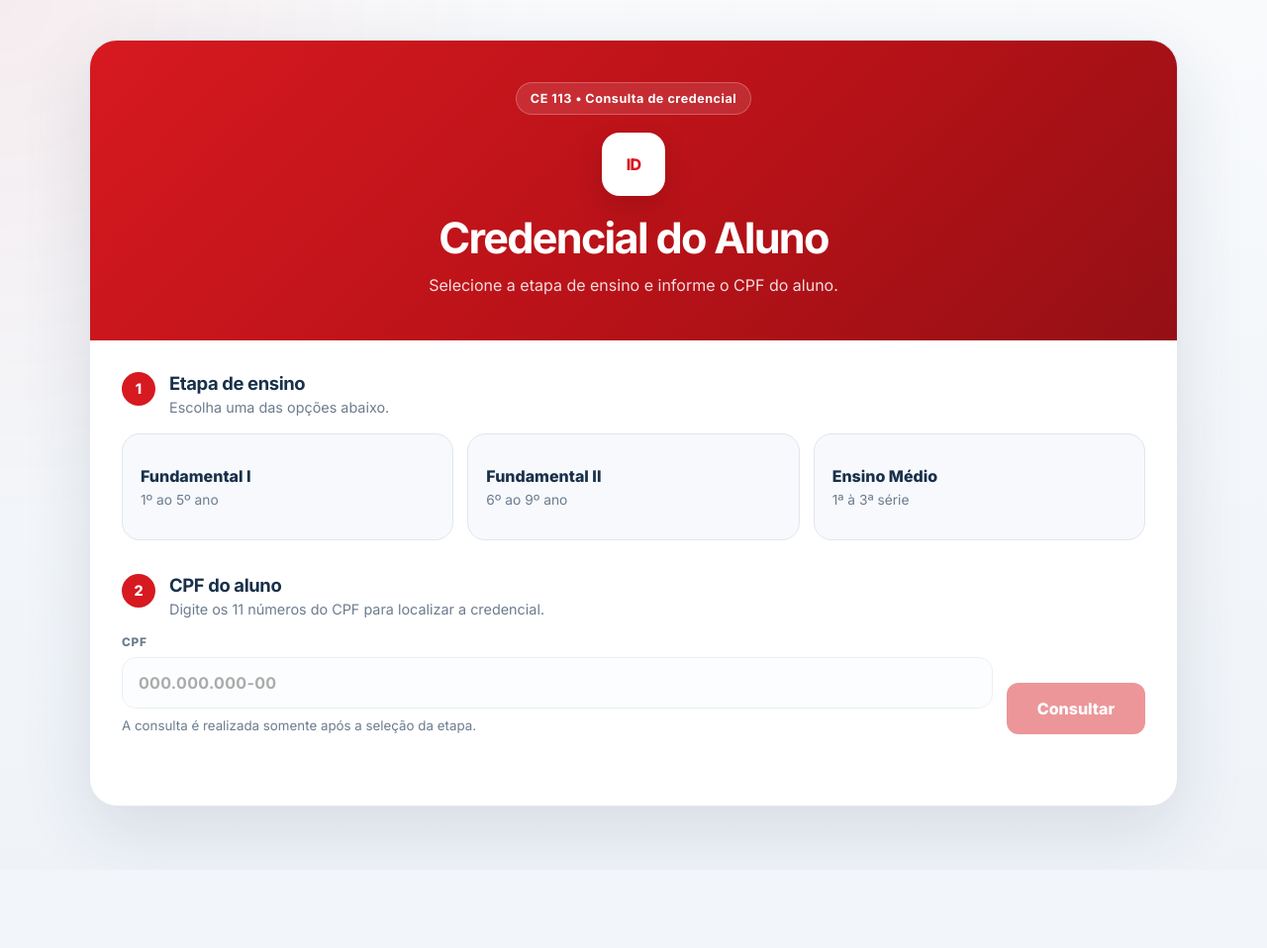
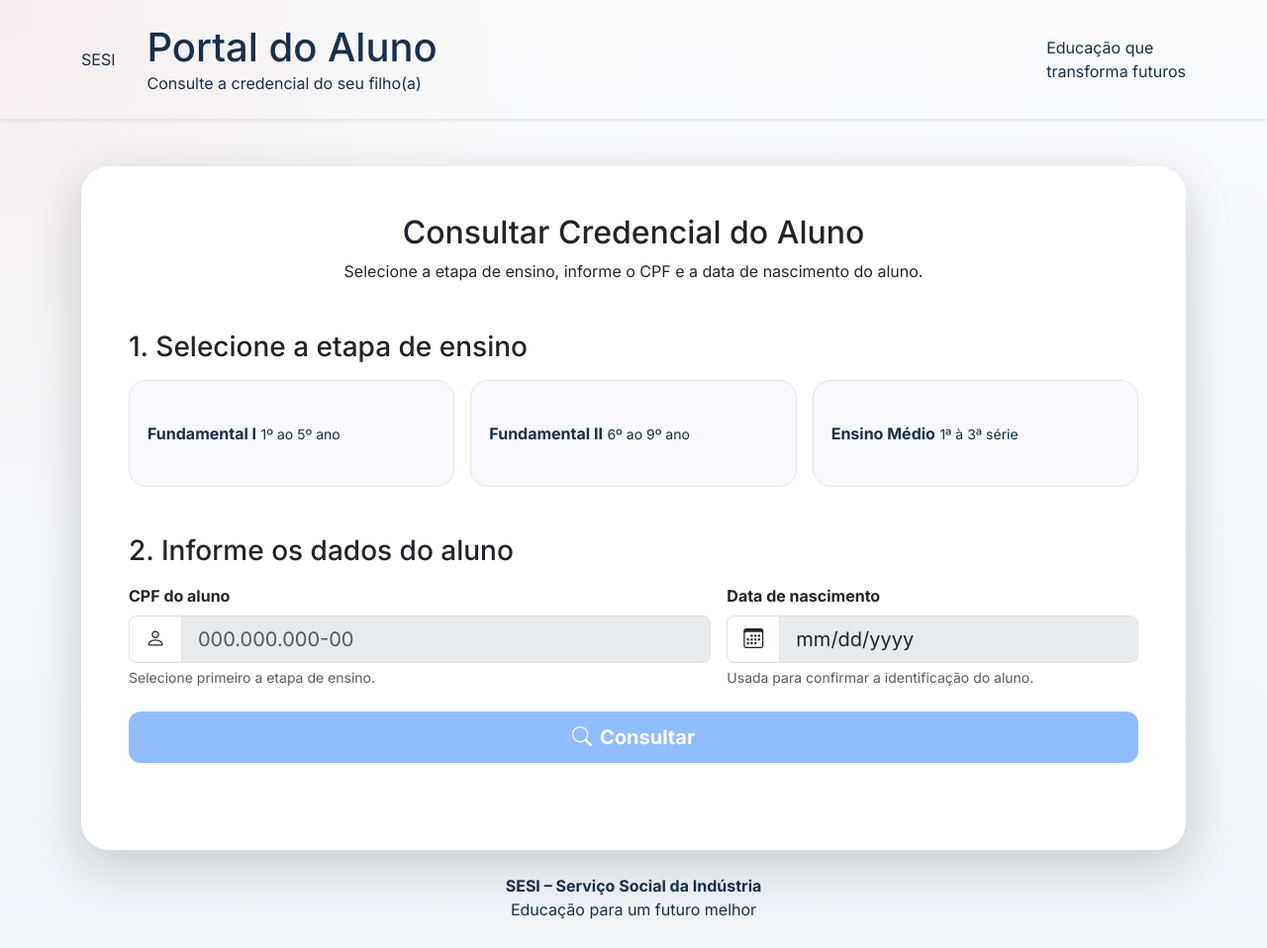
Before and after one commit to f14ricardo/credencialalunos, a plain HTML site: page index.html in a window 1280 px wide. Shown: the whole page at 99% size. Before the commit the page ends 879 px from the top, so only its background shows below. Drawn offline with nearby package versions, Linux system fonts and the light colour scheme.

Commit message:
Refaz layout em Bootstrap e adiciona data de nascimento

```diff
--- a/index.html
+++ b/index.html
@@ -5,59 +5,86 @@
   <meta name="viewport" content="width=device-width, initial-scale=1.0">
   <meta name="robots" content="noindex, nofollow, noarchive">
   <meta name="referrer" content="no-referrer">
-  <title>Credencial do Aluno</title>
+  <title>Portal do Aluno | Credencial</title>
+
   <link rel="preconnect" href="https://fonts.googleapis.com">
   <link rel="preconnect" href="https://fonts.gstatic.com" crossorigin>
   <link href="https://fonts.googleapis.com/css2?family=Inter:wght@400;500;600;700;800&display=swap" rel="stylesheet">
+  <link href="https://cdn.jsdelivr.net/npm/bootstrap@5.3.3/dist/css/bootstrap.min.css" rel="stylesheet">
+  <link href="https://cdn.jsdelivr.net/npm/bootstrap-icons@1.11.3/font/bootstrap-icons.min.css" rel="stylesheet">
   <link rel="stylesheet" href="styles.css">
 </head>
 <body>
-  <main class="page-shell">
-    <section class="portal-card" aria-labelledby="tituloPortal">
-      <header class="hero">
-        <div class="hero-badge">CE 113 • Consulta de credencial</div>
-        <div class="hero-icon" aria-hidden="true">ID</div>
-        <h1 id="tituloPortal">Credencial do Aluno</h1>
-        <p>Selecione a etapa de ensino e informe o CPF do aluno.</p>
+  <header class="topbar shadow-sm">
+    <div class="container py-3 py-lg-4 d-flex align-items-center justify-content-between gap-3">
+      <div class="d-flex align-items-center gap-3">
+        <div class="brand-sesi">SESI</div>
+        <div class="brand-divider d-none d-sm-block"></div>
+        <div>
+          <h1 class="brand-title mb-0">Portal do Aluno</h1>
+          <p class="brand-subtitle mb-0 d-none d-sm-block">Consulte a credencial do seu filho(a)</p>
+        </div>
+      </div>
+      <div class="topbar-message d-none d-lg-flex align-items-center gap-3">
+        <span class="topbar-line"></span>
+        <span>Educação que<br>transforma futuros</span>
+      </div>
+    </div>
   </header>
 
-      <section class="form-section" aria-label="Consulta da credencial">
-        <div class="step-heading">
-          <span class="step-number">1</span>
-          <div>
-            <h2>Etapa de ensino</h2>
-            <p>Escolha uma das opções abaixo.</p>
+  <main class="container py-4 py-lg-5">
+    <section class="card portal-card border-0 shadow-lg mx-auto">
+      <div class="card-body p-4 p-lg-5">
+        <div class="text-center mb-4 mb-lg-5">
+          <h2 class="display-title mb-2">Consultar Credencial do Aluno</h2>
+          <p class="lead-copy mb-0">Selecione a etapa de ensino, informe o CPF e a data de nascimento do aluno.</p>
+        </div>
+
+        <section aria-labelledby="etapaTitulo" class="mb-4">
+          <h3 id="etapaTitulo" class="section-title mb-3">1. Selecione a etapa de ensino</h3>
+
+          <div class="row g-3" role="radiogroup" aria-label="Etapa de ensino">
+            <div class="col-12 col-md-4">
+              <button class="stage-card w-100 h-100" type="button" data-stage="fundamental1" aria-pressed="false">
+                <span class="radio-indicator" aria-hidden="true"></span>
+                <span>
+                  <strong>Fundamental I</strong>
+                  <small>1º ao 5º ano</small>
+                </span>
+              </button>
+            </div>
+            <div class="col-12 col-md-4">
+              <button class="stage-card w-100 h-100" type="button" data-stage="fundamental2" aria-pressed="false">
+                <span class="radio-indicator" aria-hidden="true"></span>
+                <span>
+                  <strong>Fundamental II</strong>
+                  <small>6º ao 9º ano</small>
+                </span>
+              </button>
+            </div>
+            <div class="col-12 col-md-4">
+              <button class="stage-card w-100 h-100" type="button" data-stage="medio" aria-pressed="false">
+                <span class="radio-indicator" aria-hidden="true"></span>
+                <span>
+                  <strong>Ensino Médio</strong>
+                  <small>1ª à 3ª série</small>
+                </span>
+              </button>
             </div>
           </div>
+        </section>
 
-        <div class="stage-grid" role="radiogroup" aria-label="Etapa de ensino">
-          <button class="stage-card" type="button" data-stage="fundamental1" aria-pressed="false">
-            <span class="stage-title">Fundamental I</span>
-            <span class="stage-subtitle">1º ao 5º ano</span>
-          </button>
-          <button class="stage-card" type="button" data-stage="fundamental2" aria-pressed="false">
-            <span class="stage-title">Fundamental II</span>
-            <span class="stage-subtitle">6º ao 9º ano</span>
-          </button>
-          <button class="stage-card" type="button" data-stage="medio" aria-pressed="false">
-            <span class="stage-title">Ensino Médio</span>
-            <span class="stage-subtitle">1ª à 3ª série</span>
-          </button>
-        </div>
+        <section aria-labelledby="dadosTitulo" class="mt-4 mt-lg-5">
+          <h3 id="dadosTitulo" class="section-title mb-3">2. Informe os dados do aluno</h3>
 
-        <div class="step-heading cpf-step">
-          <span class="step-number">2</span>
-          <div>
-            <h2>CPF do aluno</h2>
-            <p>Digite os 11 números do CPF para localizar a credencial.</p>
-          </div>
-        </div>
-
-        <div class="cpf-row">
-          <div class="input-wrap">
-            <label for="cpfInput">CPF</label>
+          <div class="row g-3">
+            <div class="col-12 col-lg-7">
+              <label for="cpfInput" class="form-label fw-bold">CPF do aluno</label>
+              <div class="input-group input-group-lg">
+                <span class="input-group-text bg-white"><i class="bi bi-person"></i></span>
                 <input
                   id="cpfInput"
+                  class="form-control"
                   type="text"
                   inputmode="numeric"
                   autocomplete="off"
@@ -66,64 +93,94 @@
                   aria-describedby="cpfHelp"
                   disabled
                 >
-            <small id="cpfHelp">A consulta é realizada somente após a seleção da etapa.</small>
               </div>
-          <button id="btnConsultar" class="btn-primary" type="button" disabled>Consultar</button>
+              <div id="cpfHelp" class="form-text">Selecione primeiro a etapa de ensino.</div>
             </div>
 
-        <div id="status" class="status" role="status" aria-live="polite"></div>
+            <div class="col-12 col-lg-5">
+              <label for="nascimentoInput" class="form-label fw-bold">Data de nascimento</label>
+              <div class="input-group input-group-lg">
+                <span class="input-group-text bg-white"><i class="bi bi-calendar3"></i></span>
+                <input
+                  id="nascimentoInput"
+                  class="form-control"
+                  type="date"
+                  autocomplete="bday"
+                  disabled
+                >
+              </div>
+              <div class="form-text">Usada para confirmar a identificação do aluno.</div>
+            </div>
+          </div>
+
+          <button id="btnConsultar" class="btn btn-primary btn-lg w-100 mt-4 fw-bold" type="button" disabled>
+            <i class="bi bi-search me-2"></i>Consultar
+          </button>
+
+          <div id="status" class="status mt-3" role="status" aria-live="polite"></div>
         </section>
 
-      <section id="resultSection" class="result-section" hidden aria-labelledby="resultadoTitulo">
-        <div class="result-header">
+        <section id="resultSection" class="result-panel mt-4" hidden aria-labelledby="resultadoTitulo">
+          <div class="alert alert-success border-0 d-flex align-items-center gap-3 mb-0 result-success" role="alert">
+            <span class="success-icon"><i class="bi bi-check-lg"></i></span>
             <div>
-            <span class="result-kicker">Credencial localizada</span>
-            <h2 id="resultadoTitulo">Dados do aluno</h2>
+              <h3 id="resultadoTitulo" class="h5 fw-bold mb-1">Aluno encontrado!</h3>
+              <p class="mb-0">Confira abaixo as informações da credencial.</p>
             </div>
-          <button id="btnNovaConsulta" class="btn-secondary" type="button">Nova consulta</button>
           </div>
 
-        <div class="student-name-block">
-          <span class="label">Nome do aluno</span>
+          <div class="credential-table bg-white border rounded-4 overflow-hidden">
+            <div class="credential-row">
+              <span>RM</span>
+              <strong id="outRm">—</strong>
+            </div>
+            <div class="credential-row">
+              <span>Nome do Aluno</span>
               <strong id="outNome">—</strong>
-          <span id="outSalaBadge" class="room-badge">—</span>
+            </div>
+            <div class="credential-row">
+              <span>Data Nasc.</span>
+              <strong id="outNascimento">—</strong>
+            </div>
+            <div class="credential-row">
+              <span>Sala</span>
+              <strong><span id="outSalaBadge" class="badge room-badge">—</span><span id="outSala" class="visually-hidden">—</span></strong>
+            </div>
+            <div class="credential-row">
+              <span>Senha</span>
+              <div class="d-flex align-items-center justify-content-between gap-3 flex-wrap">
+                <strong id="outSenha">••••••••</strong>
+                <button id="btnSenha" class="btn btn-outline-secondary btn-sm" type="button">
+                  <i class="bi bi-eye me-1"></i><span>Mostrar</span>
+                </button>
+              </div>
+            </div>
+            <div class="credential-row">
+              <span>CPF</span>
+              <strong id="outCpf">—</strong>
+            </div>
+            <div class="credential-row border-bottom-0">
+              <span>E-mail</span>
+              <strong id="outEmail" class="text-break">—</strong>
+            </div>
           </div>
 
-        <div class="data-grid">
-          <article class="data-item">
-            <span class="label">RM</span>
-            <strong id="outRm">—</strong>
-          </article>
-          <article class="data-item">
-            <span class="label">Data Nasc.</span>
-            <strong id="outNascimento">—</strong>
-          </article>
-          <article class="data-item">
-            <span class="label">Sala</span>
-            <strong id="outSala">—</strong>
-          </article>
-          <article class="data-item sensitive-item">
-            <span class="label">Senha</span>
-            <div class="value-action-row">
-              <strong id="outSenha">—</strong>
-              <button id="btnSenha" class="mini-button" type="button" aria-label="Mostrar ou ocultar senha">Mostrar</button>
+          <div class="d-flex justify-content-end mt-3">
+            <button id="btnNovaConsulta" class="btn btn-light border fw-semibold" type="button">
+              <i class="bi bi-arrow-counterclockwise me-1"></i>Nova consulta
+            </button>
           </div>
-          </article>
-          <article class="data-item">
-            <span class="label">CPF</span>
-            <strong id="outCpf">—</strong>
-          </article>
-          <article class="data-item wide">
-            <span class="label">E-mail</span>
-            <strong id="outEmail">—</strong>
-          </article>
+        </section>
       </div>
+    </section>
 
-        <p class="privacy-note">Confira os dados e feche esta página após a consulta. Não compartilhe a credencial em grupos ou redes sociais.</p>
-      </section>
-    </section>
+    <footer class="text-center py-4 footer-copy">
+      <strong>SESI – Serviço Social da Indústria</strong><br>
+      <span>Educação para um futuro melhor</span>
+    </footer>
   </main>
 
+  <script src="https://cdn.jsdelivr.net/npm/bootstrap@5.3.3/dist/js/bootstrap.bundle.min.js"></script>
   <script type="module" src="script.js"></script>
 </body>
 </html>
```
Lines whose indentation alone changed are shown as unchanged.
